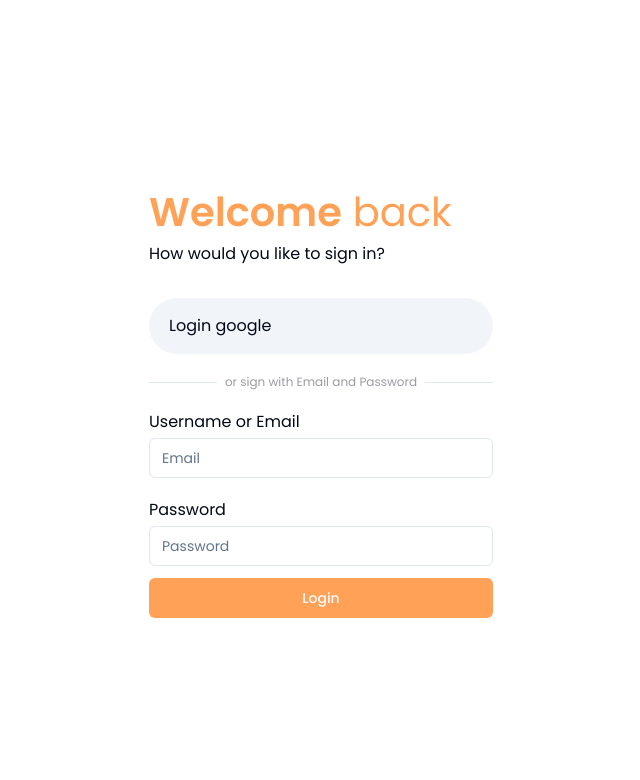
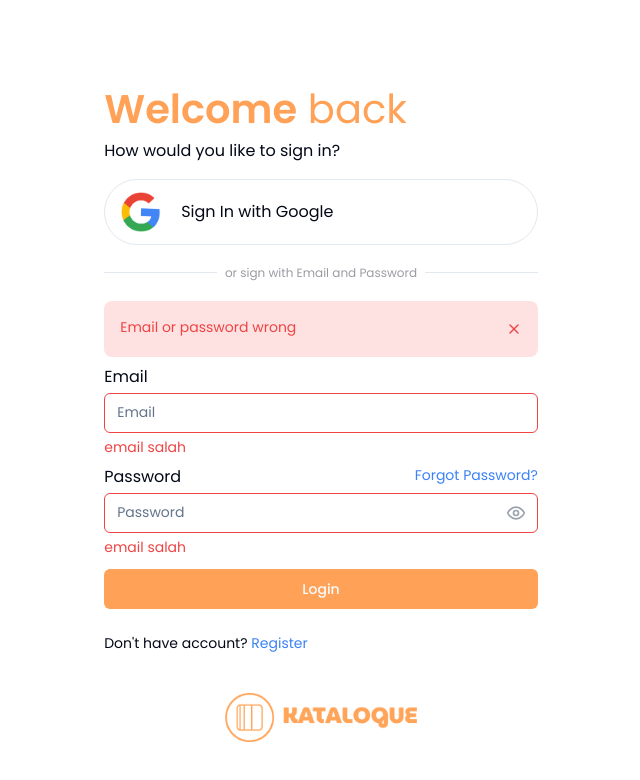
Before and after one commit to mujibur-rohman/katalogue, a Next.js app in the folder client/: page /login in a window 1280 px wide. Shown: the top 780 px of the page, without its empty margins (319-959 px from the left). Built offline with nearby package versions, Linux system fonts and the light colour scheme.

Commit message:
completed ui login

```diff
--- a/client/src/app/(auth)/layout.tsx
+++ b/client/src/app/(auth)/layout.tsx
@@ -1,15 +1,15 @@
 function AuthLayout({ children }: { children: React.ReactNode }) {
   return (
     <div className="min-h-screen flex justify-center items-center overflow-x-hidden">
-      <div className="flex flex-col gap-5 w-[90vw] md:w-[50vw] lg:w-[30vw]">
-        {/* <div className="flex flex-col gap-4 items-center">
+      <div className="flex flex-col gap-5 w-[90vw] md:w-[55vw] lg:w-[37vw]">
+        <div className="border-divider rounded-lg p-5">{children}</div>
+        <div className="flex flex-col gap-4 items-center">
           <img
             src="assets/images/logo.png"
             alt="logo"
             className="w-[12rem] h-auto"
           />
-        </div> */}
-        <div className="border-divider rounded-lg p-5">{children}</div>
+        </div>
       </div>
     </div>
   );
--- a/client/src/app/(auth)/login/page.tsx
+++ b/client/src/app/(auth)/login/page.tsx
@@ -3,12 +3,18 @@
 import { Button } from "@/components/ui/button";
 import { Input } from "@/components/ui/input";
 import { Separator } from "@/components/ui/separator";
+import { cn } from "@/lib/utils";
+import { EyeIcon, EyeOffIcon, XIcon } from "lucide-react";
+import { useState } from "react";
 
 function Login() {
+  const [togglePassword, setTogglePassword] = useState(true);
+  const [errorServer, setErrorServer] = useState(true);
+
   return (
-    <div className="flex flex-col gap-8">
+    <div className="flex flex-col gap-4">
       <div>
-        <div className="text-primary text-[2.5rem]">
+        <div className="text-primary text-[2rem] md:text-[2.5rem]">
           <span className="text-primary font-semibold">Welcome</span>{" "}
           <span>back</span>
         </div>
@@ -16,8 +22,13 @@ function Login() {
       </div>
       <form className="flex flex-col gap-3 rounded-md">
         <div className="flex flex-col gap-4 items-center">
-          <div className="bg-slate-100 w-full py-4 rounded-full px-5">
-            Login google
+          <div className="border-[1px] w-full py-3 rounded-full px-4 flex items-center gap-5">
+            <img
+              src="assets/images/google-logo.png"
+              alt="Google Login"
+              className="w-7 md:w-10 h-auto"
+            />
+            <span>Sign In with Google</span>
           </div>
         </div>
         <div className="text-foreground/40 text-xs flex items-center my-2">
@@ -25,18 +36,63 @@ function Login() {
           <span className="px-2">or sign with Email and Password</span>
           <Separator className="w-10 grow" />
         </div>
-        <div className="flex flex-col gap-5">
+        <div className="flex flex-col gap-2">
+          {errorServer ? (
+            <div className="bg-red-100 flex justify-between text-sm p-4 rounded-lg text-red-500">
+              <span>Email or password wrong</span>
+              <span>
+                <XIcon className="w-4 cursor-pointer" />
+              </span>
+            </div>
+          ) : null}
           <div className="flex flex-col gap-1">
-            <label htmlFor="email">Username or Email</label>
-            <Input placeholder="Email" id="email" />
+            <label htmlFor="email">Email</label>
+            <Input
+              placeholder="Email"
+              id="email"
+              className={cn({
+                "!ring-destructive border-destructive": true,
+              })}
+            />
+            <span className="text-sm text-destructive">email salah</span>
           </div>
           <div className="flex flex-col gap-1">
-            <label htmlFor="password">Password</label>
-            <Input placeholder="Password" id="password" />
+            <div className="flex justify-between">
+              <label htmlFor="password">Password</label>
+              <p className="text-sm text-blue-500">Forgot Password?</p>
+            </div>
+            <div className="relative">
+              <Input
+                type={togglePassword ? "password" : "text"}
+                placeholder="Password"
+                id="password"
+                className={cn("pr-10", {
+                  "!ring-destructive border-destructive": true,
+                })}
+                autoComplete="off"
+              />
+              {togglePassword ? (
+                <EyeIcon
+                  onClick={() => setTogglePassword(!togglePassword)}
+                  className="absolute cursor-pointer right-3 top-[50%] translate-y-[-50%] w-5 text-gray-400"
+                />
+              ) : (
+                <EyeOffIcon
+                  onClick={() => setTogglePassword(!togglePassword)}
+                  className="absolute cursor-pointer right-3 top-[50%] translate-y-[-50%] w-5 text-gray-400"
+                />
+              )}
+            </div>
+            <span className="text-sm text-destructive">email salah</span>
           </div>
         </div>
         <Button>Login</Button>
       </form>
+      <div>
+        <p className="mt-2 text-sm">
+          Don't have account? <span className="text-blue-500">Register</span>
+        </p>
+      </div>
     </div>
   );
 }
--- a/client/src/app/globals.css
+++ b/client/src/app/globals.css
@@ -35,7 +35,7 @@ body {
 
     --border: 214.3 31.8% 91.4%;
     --input: 214.3 31.8% 91.4%;
-    --ring: 27 100% 85%;
+    --ring: 202 82% 56%;
 
     --radius: 0.5rem;
   }
--- /dev/null
+++ b/client/src/components/ui/form-control.tsx
@@ -0,0 +1,5 @@
+function FormControl() {
+  return <div>FormControl</div>;
+}
+
+export default FormControl;
```
Also changed, not shown: client/public/assets/images/google-logo.png (added).
